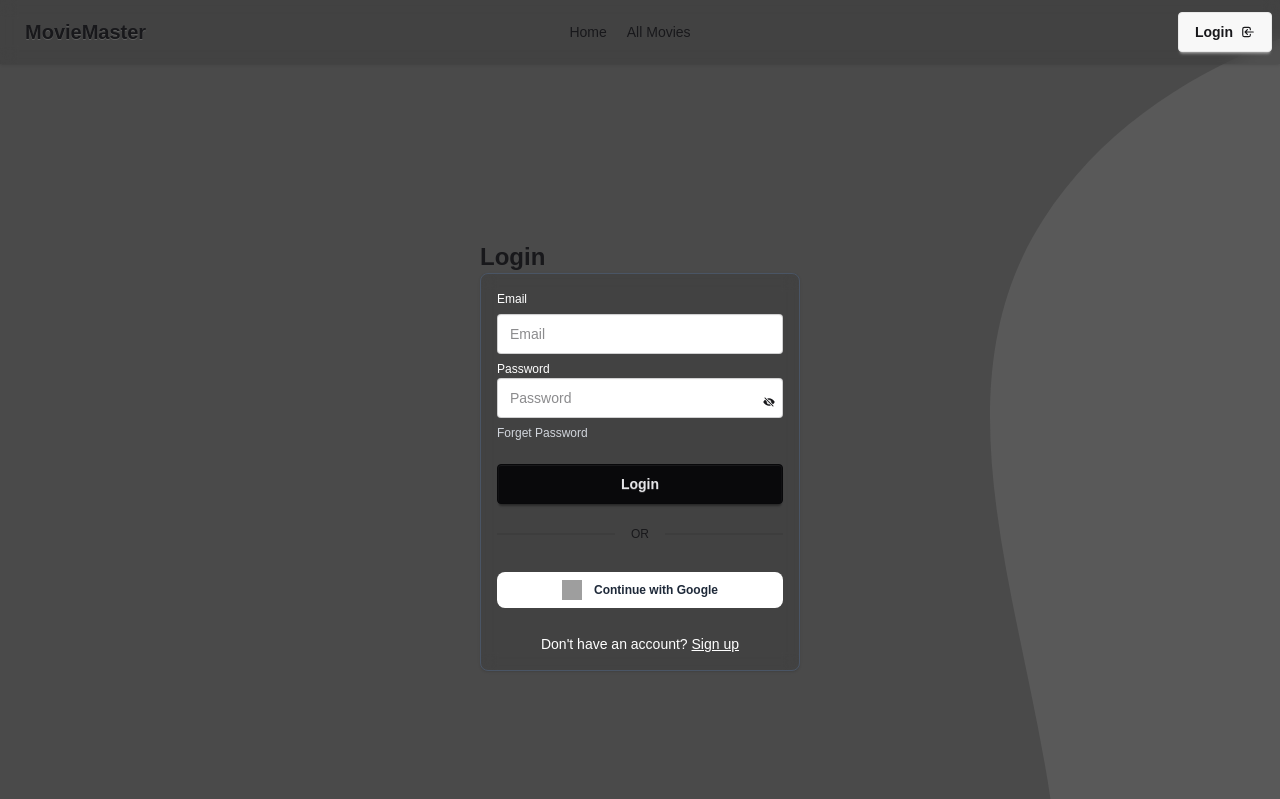
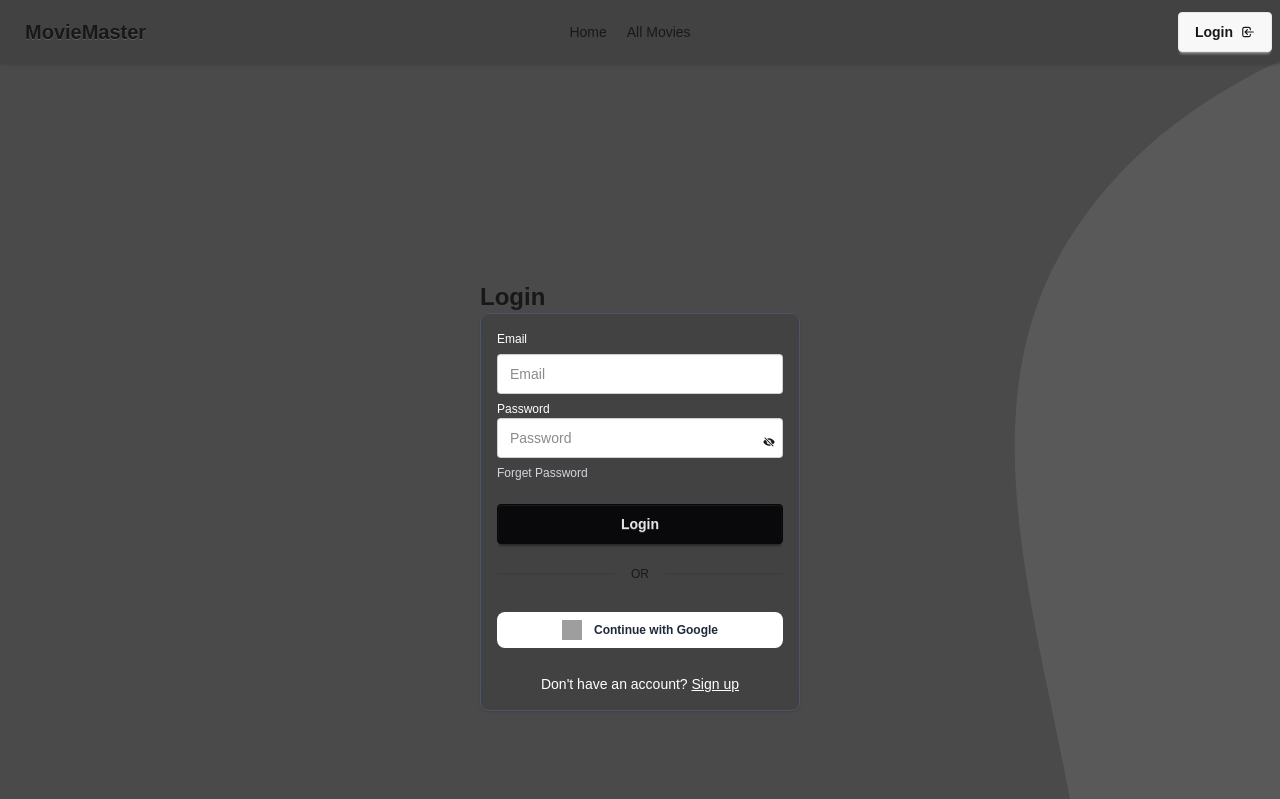
Before and after one commit to glitch86/movie-master-client, a React (Vite) app: page /login in a window 1280 px wide. Shown: the top 799 px of the page. Built offline with nearby package versions, Linux system fonts and the light colour scheme; no server answers; grey boxes are pictures that could not be loaded.

Commit message:
added private routes

```diff
--- a/src/Layout/Root.jsx
+++ b/src/Layout/Root.jsx
@@ -10,7 +10,7 @@ const Root = () => {
       <div className="fixed top-0 w-full z-50">
         <NavBar></NavBar>
       </div>
-      <div className="min-h-screen py-14">
+      <div className="min-h-screen py-24">
         <MyContainer>
           <Outlet></Outlet>
         </MyContainer>
--- a/src/Private/PrivateRoutes.jsx
+++ b/src/Private/PrivateRoutes.jsx
@@ -0,0 +1,14 @@
+import React, { useContext } from "react";
+import { AuthContext } from "../Context/AuthContext";
+import { Navigate, useLocation } from "react-router";
+
+const PrivateRoutes = ({ children }) => {
+  const { user } = useContext(AuthContext);
+  const location = useLocation();
+  if (!user) {
+    return <Navigate to="/login" state={location.pathname}></Navigate>;
+  }
+  return children;
+};
+
+export default PrivateRoutes;
--- a/src/Router/Router.jsx
+++ b/src/Router/Router.jsx
@@ -5,6 +5,7 @@ import Login from "../Pages/Login";
 import Register from "../Pages/Register";
 import AllMovies from "../Pages/AllMovies";
 import MyCollection from "../Pages/MyCollection";
+import PrivateRoutes from "../Private/PrivateRoutes";
 
 export const router = createBrowserRouter([
   {
@@ -21,7 +22,7 @@ export const router = createBrowserRouter([
       },
       {
         path: "/collection",
-        Component: MyCollection,
+        element: <PrivateRoutes><MyCollection></MyCollection></PrivateRoutes>
       },
       {
         path: "/login",
```
